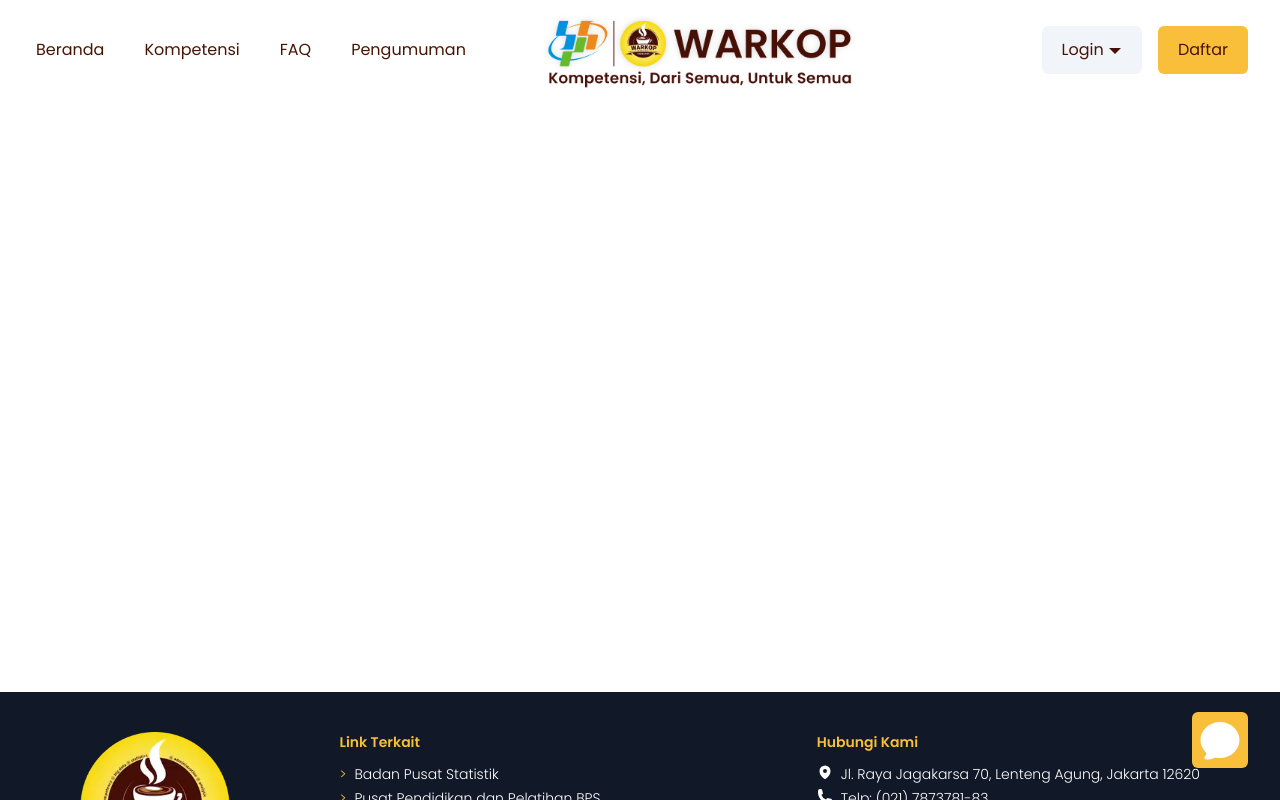
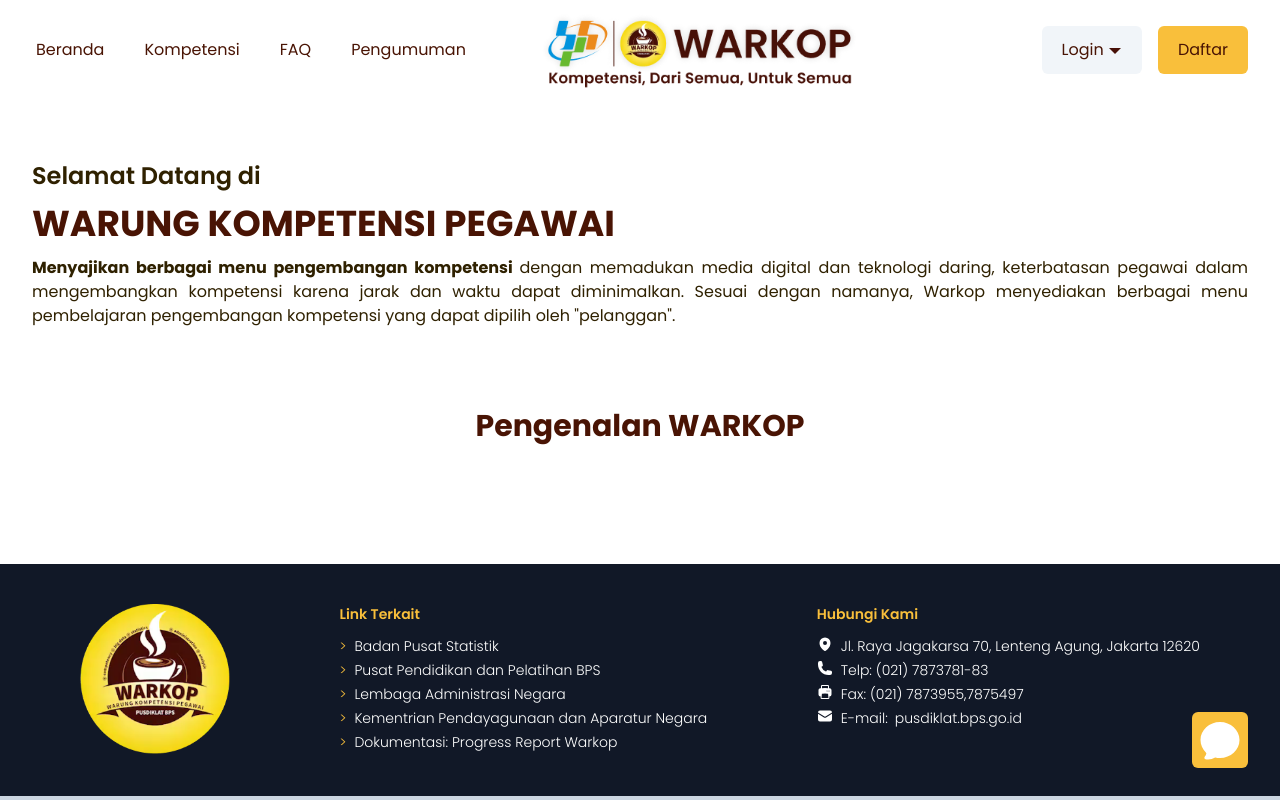
Before and after one commit to ihadisusanto/warkop-bps, a Next.js app: page / in a window 1280 px wide. Shown: the top 800 px of the page. Built offline with nearby package versions, Linux system fonts and the light colour scheme.

Commit message:
push isian page site

```diff
--- a/app/(site)/page.tsx
+++ b/app/(site)/page.tsx
@@ -6,11 +6,17 @@
   return (
     <>
     <Header/>
-    <div className="min-h-full"
-      >
-      <ChatSys/>
+    <div className="my-24 px-8 pt-16 pb-6">
+      <h4 className="text-darkbrown text-2xl font-semibold">Selamat Datang di</h4>
+      <h1 className="text-secondaryBrown font-bold uppercase text-4xl my-3">Warung Kompetensi Pegawai</h1>
+      <p className="text-darkbrown text-justify"><strong>Menyajikan berbagai menu pengembangan kompetensi </strong>dengan memadukan media digital dan teknologi daring, keterbatasan pegawai dalam mengembangkan kompetensi karena jarak dan waktu dapat diminimalkan. Sesuai dengan namanya, Warkop menyediakan berbagai menu pembelajaran pengembangan kompetensi yang dapat dipilih oleh "pelanggan".</p>
+      <h3 className="text-secondaryBrown font-bold text-center text-3xl mt-20">Pengenalan WARKOP</h3>
+    </div>
+    <div className="bg-white">
+
     </div>
     <Footer2nd/>
+    <ChatSys/>
     </>
   )
 }
--- a/app/components/chatstuff/page.tsx
+++ b/app/components/chatstuff/page.tsx
@@ -6,6 +6,11 @@
             <path fill-rule="evenodd" d="M5.337 21.718a6.707 6.707 0 01-.533-.074.75.75 0 01-.44-1.223 3.73 3.73 0 00.814-1.686c.023-.115-.022-.317-.254-.543C3.274 16.587 2.25 14.41 2.25 12c0-5.03 4.428-9 9.75-9s9.75 3.97 9.75 9c0 5.03-4.428 9-9.75 9-.833 0-1.643-.097-2.417-.279a6.721 6.721 0 01-4.246.997z" clip-rule="evenodd" />
             </svg>
         </button>
+        <div className="hidden pl-3">
+            <div className="">
+
+            </div>
+        </div>
     </div>
   )
 }
--- a/app/components/footer2nd/page.tsx
+++ b/app/components/footer2nd/page.tsx
@@ -38,7 +38,7 @@
                         <path d="M1.5 8.67v8.58a3 3 0 003 3h15a3 3 0 003-3V8.67l-8.928 5.493a3 3 0 01-3.144 0L1.5 8.67z" />
                         <path d="M22.5 6.908V6.75a3 3 0 00-3-3h-15a3 3 0 00-3 3v.158l9.714 5.978a1.5 1.5 0 001.572 0L22.5 6.908z" />
                     </svg>
-                    E-mail:&ensp;<a href="pusdiklat.bps.go.id">pusdiklat.bps.go.id</a>
+                    E-mail:&ensp;<a href="pusdiklat.bps.go.id" className="hover:text-primary hover:underline">pusdiklat.bps.go.id</a>
                 </li>
             </ul>
         </div>
```
